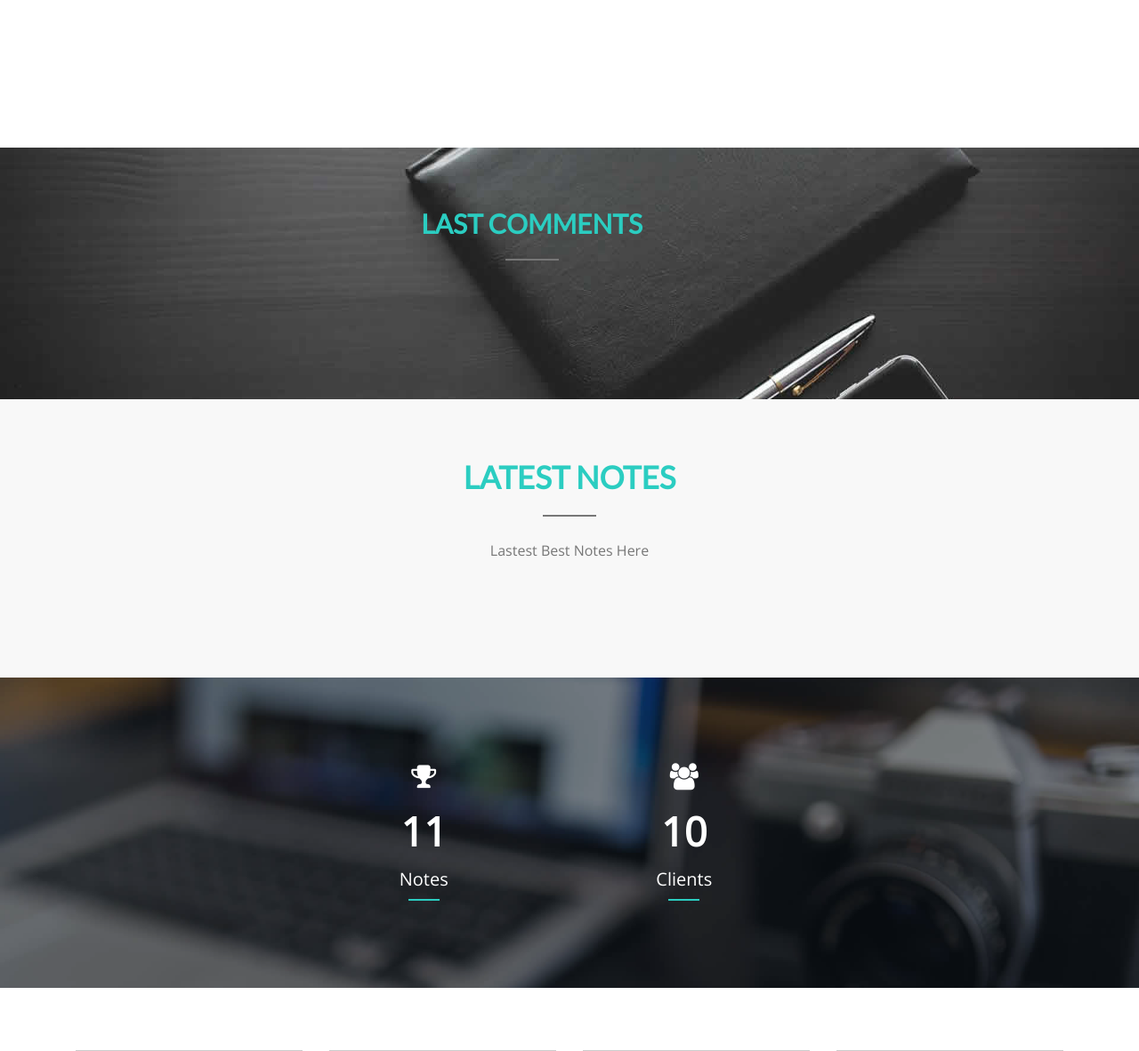
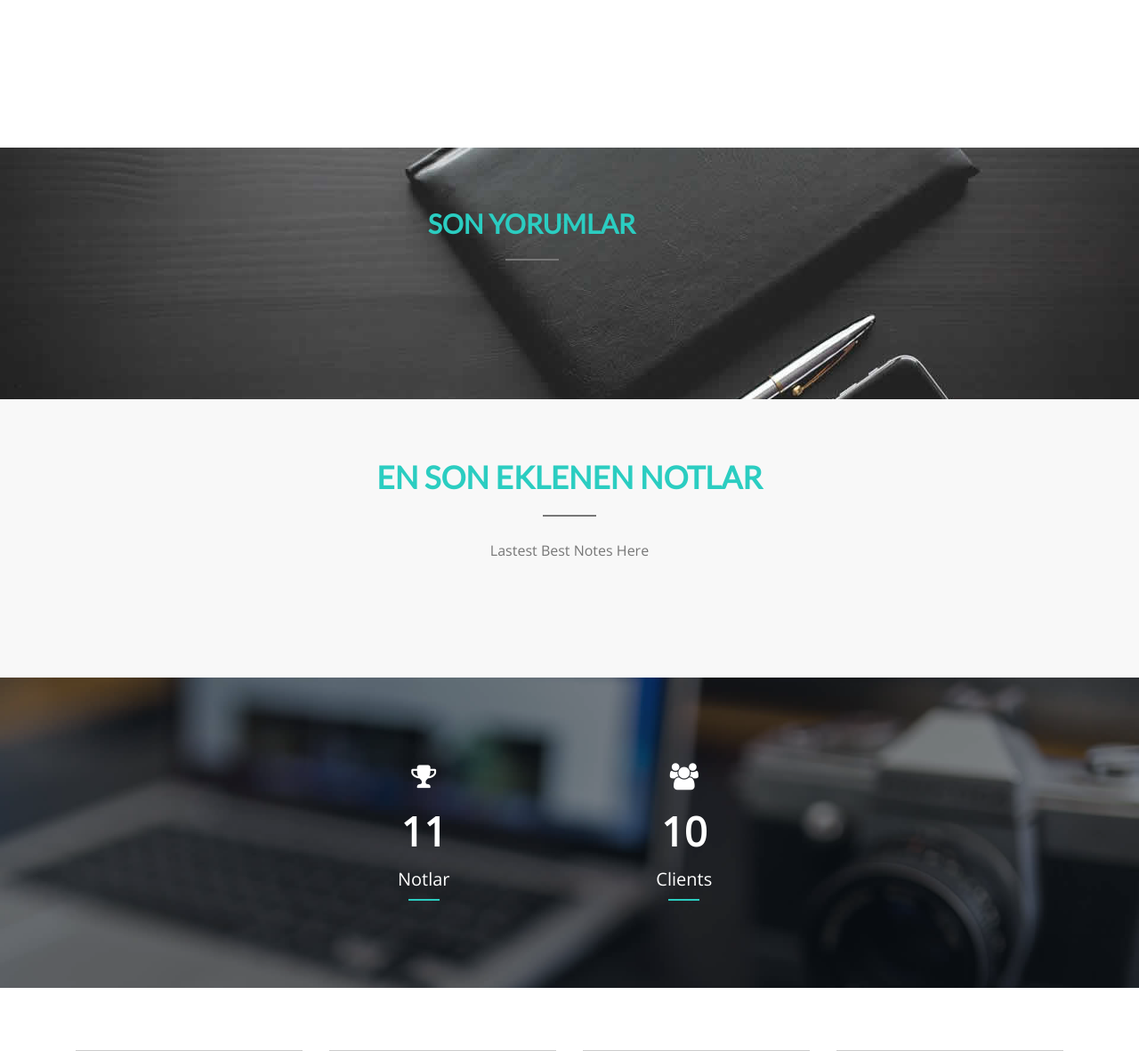
Before and after one commit to OgulcanKaya/Symfony-Not-Paylasim-Sitesi, a PHP site: template templates/home/index.html.twig in a window 1280 px wide; the page is wider, and only the part inside the window is pictured. Shown: the part 561-1743 px from the top of that part at 89% size. Run offline with PHP 8.4, Linux system fonts and the light colour scheme; the template is opened without the code that fills it, so the values that code supplies are empty; some libraries are stand-ins or nearby versions; some web fonts are replaced.

Commit message:
Anasayfa Düzenlemeler

```diff
--- a/templates/home/index.html.twig
+++ b/templates/home/index.html.twig
@@ -19,7 +19,7 @@
                     <div class="row">
                         <div class="col-md-12">
                             <div class="title-area"style="margin-left: 250px">
-                                <h2 class="title">Last Comments</h2>
+                                <h2 class="title">Son Yorumlar</h2>
                                 <span class="line"></span>
                             </div>
                         </div>
@@ -58,7 +58,7 @@
             <div class="row">
                 <div class="col-md-12">
                     <div class="title-area">
-                        <h2 class="title">Latest Notes</h2>
+                        <h2 class="title">En Son Eklenen Notlar</h2>
                         <span class="line"></span>
                         <p>Lastest Best Notes Here</p>
                     </div>
@@ -109,7 +109,7 @@
                                             11
                                         </div>
                                         <div class="counter-label">
-                                            Notes
+                                            Notlar
                                         </div>
                                     </div>
                                 </div>
```
